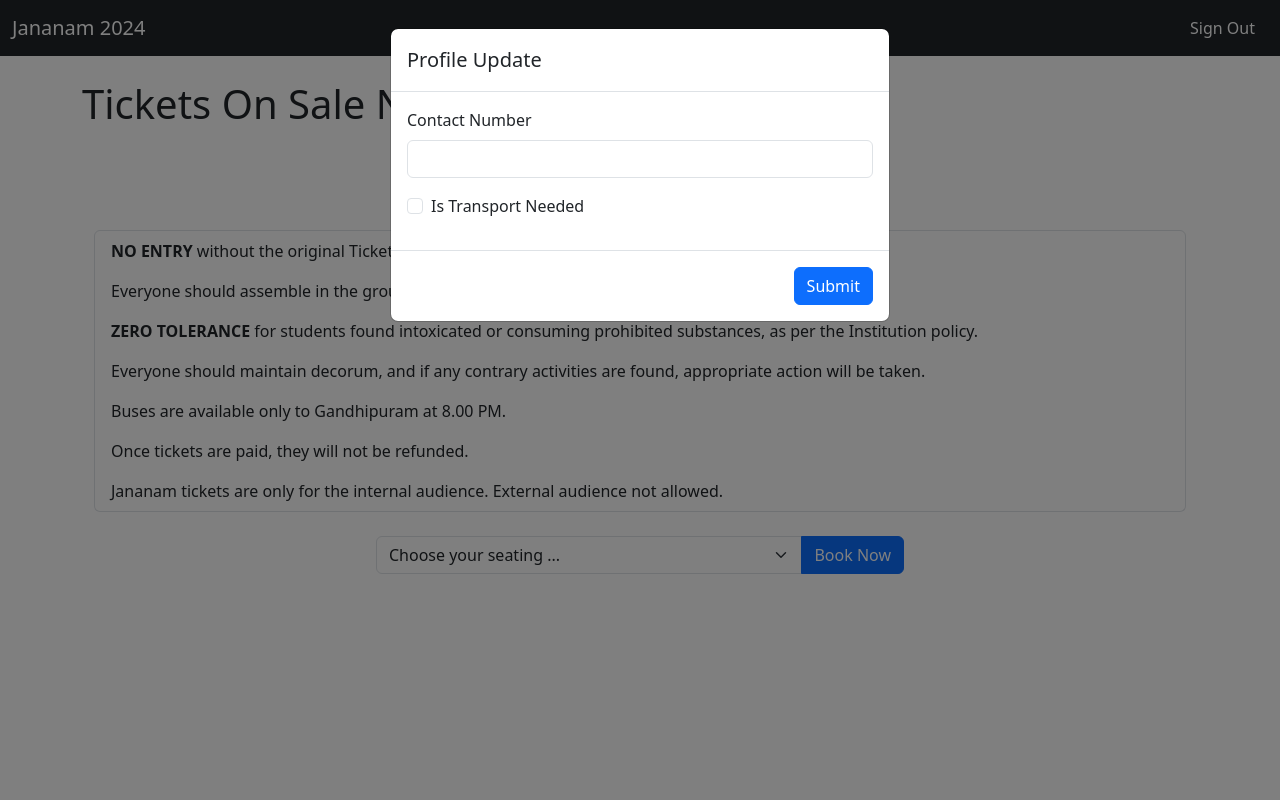
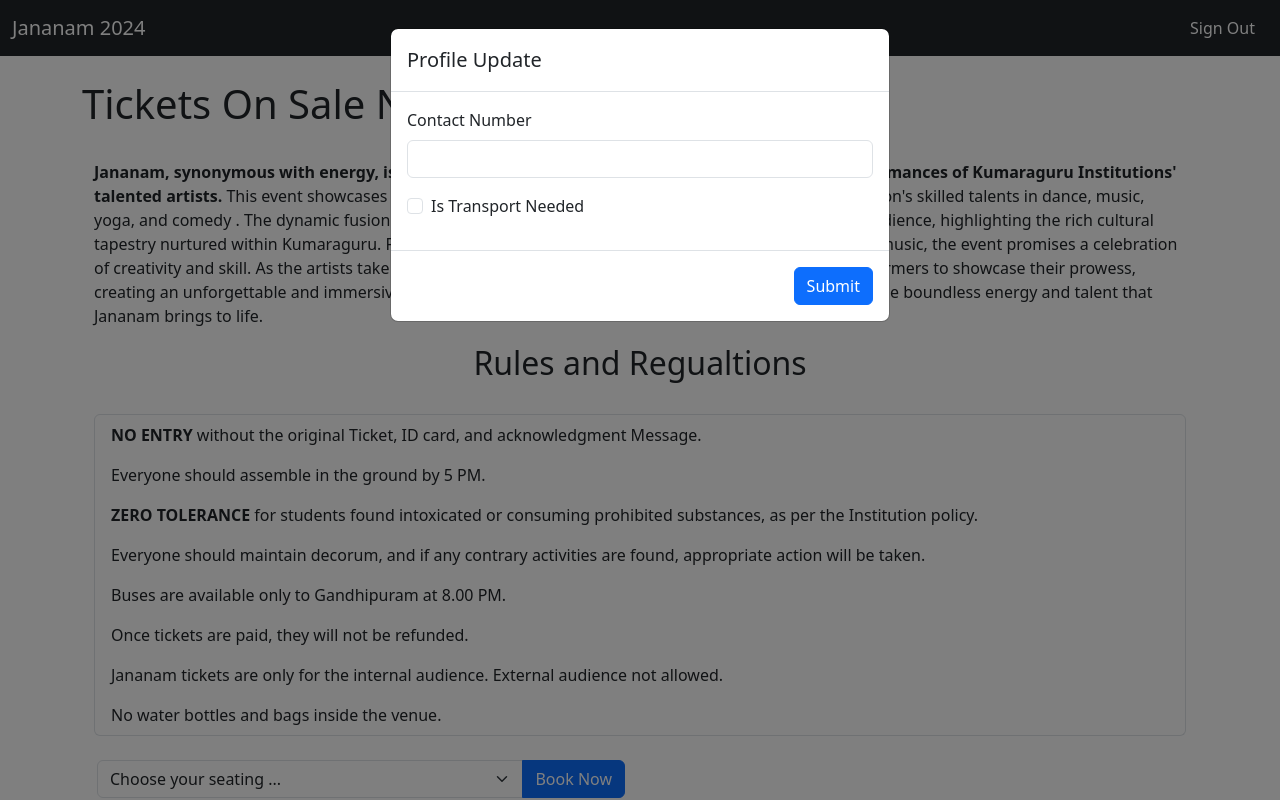
Before and after one commit to Dhanushkumar-S-G/iTicketer, a Django app: page /dashboard/ in a window 1280 px wide. Run offline with Django 5.2, Linux system fonts and the light colour scheme; the visitor is signed in with stand-in values (Sample User, id 1); data comes from the database, SQL or seed files in the repository; data that the repository does not hold is empty; parts of the project's set-up code (start-up, migrations or seed data) failed here and were passed over; some libraries are stand-ins or nearby versions.

Commit message:
ui changes

```diff
--- a/base_app/templates/base_app/dashboard.html
+++ b/base_app/templates/base_app/dashboard.html
@@ -55,7 +55,9 @@
     <div class="container ">
       {% if not booking%}
       <h1 class="py-4">Tickets On Sale Now!</h1>
-
+      <div class="container mb-3">
+       <strong>Jananam, synonymous with energy, is set to captivate hearts once more through the vibrant performances of Kumaraguru Institutions' talented artists.</strong> This event showcases a diverse array of performing arts on stage, featuring the institution's skilled talents in dance, music, yoga, and comedy . The dynamic fusion of these art forms promises a mesmerizing experience for the audience, highlighting the rich cultural tapestry nurtured within Kumaraguru. From the rhythmic beats of dance to the soul-stirring melodies of music, the event promises a celebration of creativity and skill. As the artists take the stage, Jananam becomes a platform for the institution's performers to showcase their prowess, creating an unforgettable and immersive experience for all in attendance. Get ready to be enthralled by the boundless energy and talent that Jananam brings to life.
+      </div>
       <h2 class="py3 text-center">Rules and Regualtions</h2>
       <div class="container py-4">
         <ul class="list-group">
@@ -66,25 +68,32 @@
           <li class="list-group-item">Buses are available only to Gandhipuram at 8.00 PM.</li>
           <li class="list-group-item">Once tickets are paid, they will not be refunded.</li>
           <li class="list-group-item">Jananam tickets are only for the internal audience. External audience not allowed.</li>
+          <li class="list-group-item">No water bottles and bags inside the venue.</li>
         </ul>
       </div>
+
+
+        <div class="row justify-content-center align-items-center">
+            <form method="POST">
+                <div class="col-12 col-md-6">
                     <div class="row">
-          <center>
-          <form method="POST">
-            <div class="col-6">
                         <div class="input-group">
                             <select class="form-select" id="inputGroupSelect04" aria-label="Example select with button addon">
-                  <option selected>Choose your seating ...</option>
+                                <option value="" disabled selected class="d-block d-sm-none">Choose your seating ...</option>
                                 <option value="1">One</option>
                                 <option value="2">Two</option>
                                 <option value="3">Three</option>
                             </select>
-                <button class="btn btn-primary" type="button">Book Now</button>
+                            <button class="btn btn-primary" type="submit">Book Now</button>
+                        </div>
                     </div>
                 </div>
             </form>
-        </center>
         </div>
+
+
+    </div>
+
         {% comment %} <a href="{% url 'book_show' %}" class="btn btn-primary">Book a Seat</a> {% endcomment %}
       {% else %}
       <h1 class="py-4">Ticket Details</h1>
```
Lines whose indentation alone changed are shown as unchanged.
